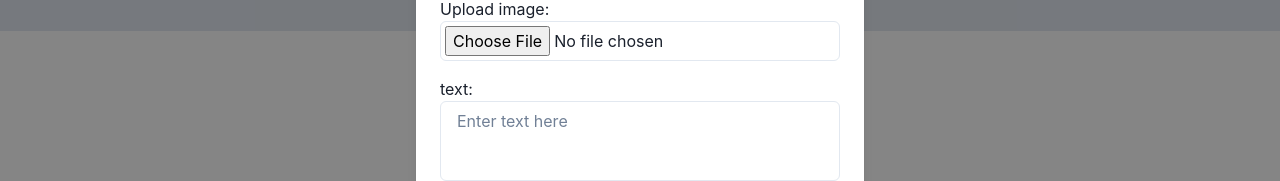
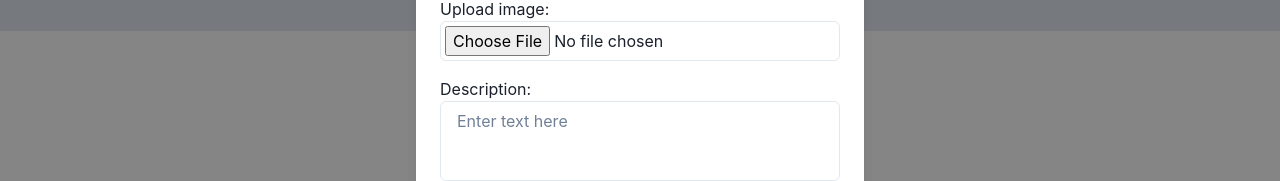
Before and after one commit to quincythai/groupfinder, a React (Vite) app in the folder vite-project/: page /coursepage in a window 1280 px wide. Both pictures are taken after a click on the button "Create group". Shown: the part 217-398 px from the top of the page. Built offline with nearby package versions, Linux system fonts and the light colour scheme; no server answers.

Commit message:
clean up debug code and add default image (sorry quincy)

```diff
--- a/vite-project/server.cjs
+++ b/vite-project/server.cjs
@@ -56,7 +56,7 @@ app.get('/api/courses', (req, res) => {
 // API route to add rows to our database, with a POST request containing Image, Heading, Text,
 // currentNumPeople, and totalPeopleNeeded.
 app.post('/api/addgroup', (req, res) => {
-  console.log(req.body)
+  // console.log(req.body)
   const className = req.body.className;
   const image = req.body.image;
   const heading = req.body.heading;
--- a/vite-project/src/components/GroupCard.jsx
+++ b/vite-project/src/components/GroupCard.jsx
@@ -17,10 +17,16 @@ import { useDisclosure } from '@chakra-ui/react'
 // Figure out how to truncate descriptions that are too long
 // Center image
 // Have all same image sizes
+const defaultImage = 'quincy.JPG'
 
 const GroupCard = ({ image, heading, text, currentNumPeople, totalPeopleNeeded }) => {
   const { isOpen, onOpen, onClose } = useDisclosure()
-  console.log(text)
+  if (image == "null" || !image) {
+    console.log("image is null")
+    image = defaultImage
+  }
+  console.log(image)
+  // console.log(text)
   return (
     <Card minW='xs' maxW='xs'>
       <CardBody>
--- a/vite-project/src/components/SampleGroupCard.jsx
+++ b/vite-project/src/components/SampleGroupCard.jsx
@@ -39,6 +39,11 @@ const SampleGroupCard = () => {
   }
   const className = 'CS61C'
   const handleCreateGroup = async() => {
+    if (currentNumPeople > totalPeopleNeeded) {
+      alert("Current number of people cannot be greater than total number of people.")
+      console.log("Current number of people cannot be greater than total number of people.")
+      return;
+    }
     const params = {
       className,
       heading,
@@ -51,7 +56,6 @@ const SampleGroupCard = () => {
     const endpoint = 'http://localhost:5001/api/addgroup'
     // The time when the group was created.
     try {
-      console.log(params)
       const response = await axios.post(endpoint, params)
       console.log('Group created successfully: ', response.data)
       handleCloseModal()
@@ -103,7 +107,7 @@ const SampleGroupCard = () => {
               mb='4'
               padding='4px'
             />
-            <Text>text:</Text>
+            <Text>Description:</Text>
             <Textarea
               value={text}
               onChange={(event) => settext(event.target.value)}
```
Also changed, not shown: 1 other file (tests, documents, lock files or other folders).
